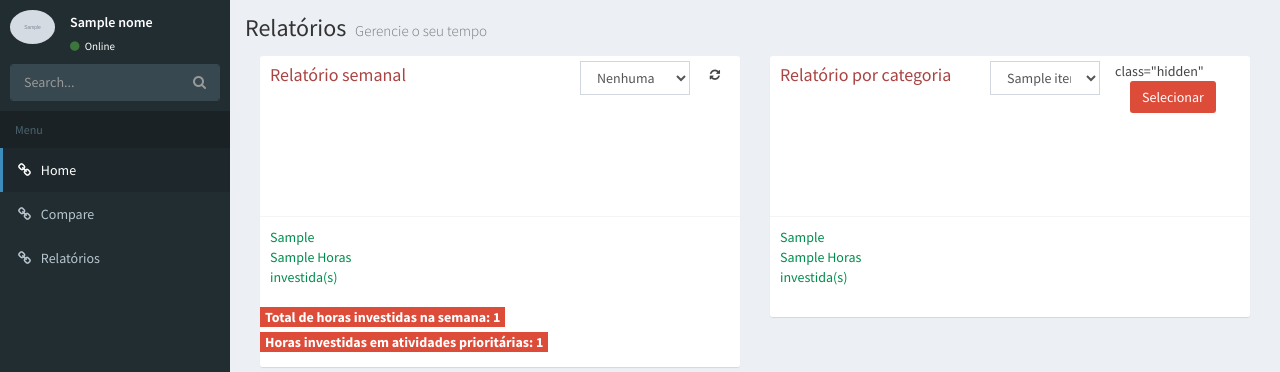
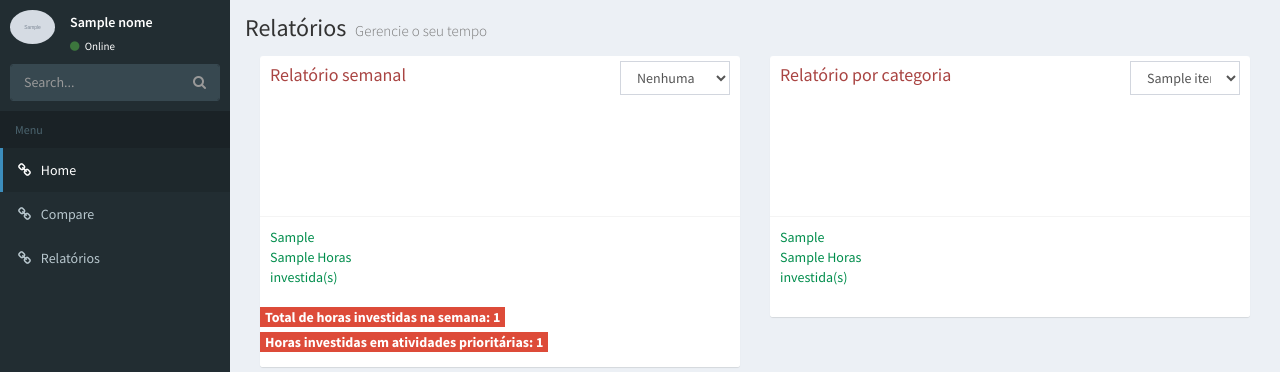
Before and after one commit to leonardox/praondevaimeutempo, a Django app: template aplicacao/templates/relatorio_semanal.html in a window 1280 px wide. Shown: the part 50-422 px from the top of the page. Run offline with Django 3.2, Linux system fonts and the light colour scheme; tables that the repository leaves empty hold one stand-in row (values such as "Sample post"); the template is opened without the code that fills it: values that come from a table or form of the project are taken from there, most other values are stand-ins (such as "Sample title", 1, 10 or a date in 2020); grey boxes marked "Sample" are stand-in pictures; some libraries are stand-ins or nearby versions.

Commit message:
fixed selects

```diff
--- a/aplicacao/templates/relatorio_semanal.html
+++ b/aplicacao/templates/relatorio_semanal.html
@@ -23,11 +23,12 @@
                     <div class="box-header">
                         <h3 class="box-title text-danger text-center">Relatório semanal</h3>
 
-                            <div class="box-tools" style="width:250px">
-                                <div class="row">
-                                <div class="col-sm-6" style="float:right; margin-right: 40px;">
+                        <div class="box-tools" style="width:250px">
+                            <div class="row">
+                                <div class="col-sm-6 pull-right" style="float:right;">
                                     <form method="get" action="">
-                                        <select id='id_tag' name="tag" class="form-control" onchange="filtrar()">
+                                        <select id='id_tag' name="tag" class="form-control"
+                                                onchange="filtrar()">
                                             <option>Nenhuma</option>
                                             {% for tag in tags %}
                                                 {% if tag == selecionado %}
@@ -37,17 +38,13 @@
                                                 {% endif %}
                                             {% endfor %}
                                         </select>
-                                        <button type="submit" id="id_filtrar" class="hidden"></button>
+                                        <button type="submit" id="id_filtrar"
+                                                class="hidden"></button>
                                     </form>
                                 </div>
-                                </div>
                             </div>
+                        </div>
 
-
-                        <div class="box-tools pull-right">
-                            <button type="button" class="btn btn-default btn-sm"><i
-                                    class="fa fa-refresh"></i></button>
-                        </div>
                     </div>
                     <!-- /.box-header -->
                     <div class="box-body text-center">
@@ -102,21 +99,26 @@
 
                         <div class="box-tools" style="width:250px">
                             <div class="row">
-                                <div class="col-sm-6">
-                                    <select name="categ" form="carform" class="form-control">
+                                <div class="col-sm-6 pull-right">
+                                    <select name="categ" form="carform" class="form-control"
+                                            onchange="filtrar2()">
                                         {% for item in categs %}
-                                            <option value="{{ item }}">{{ item }}</option>
+                                            {% if item == selected_cat %}
+                                                <option selected value="{{ item }}">{{ item }}</option>
+                                            {% else %}
+                                                <option value="{{ item }}">{{ item }}</option>
+                                            {% endif %}
                                         {% empty %}
                                             <option value="NENHUMA">NENHUMAzz</option>
                                             <option value="TRABALHO">TRABALHO</option>
                                             <option value="LAZER">LAZER</option>
                                         {% endfor %}
                                     </select>
-                                </div> class="hidden"
+                                </div>
                                 <div class="col-sm-4">
                                     <form action="" id="carform">
-                                        <input type="submit" value="Selecionar"
-                                               class="btn btn-danger">
+                                        <input type="submit" value="Selecionar" id="bt_category"
+                                               class="btn btn-danger hidden">
                                     </form>
                                 </div>
                             </div>
@@ -169,5 +171,8 @@
         function filtrar() {
             $('#id_filtrar').click();
         }
+        function filtrar2() {
+            $('#bt_category').click();
+        }
     </script>
 {% endblock %}
```
Also changed, not shown: aplicacao/views/atividade_view.py (+5 -2 lines).
